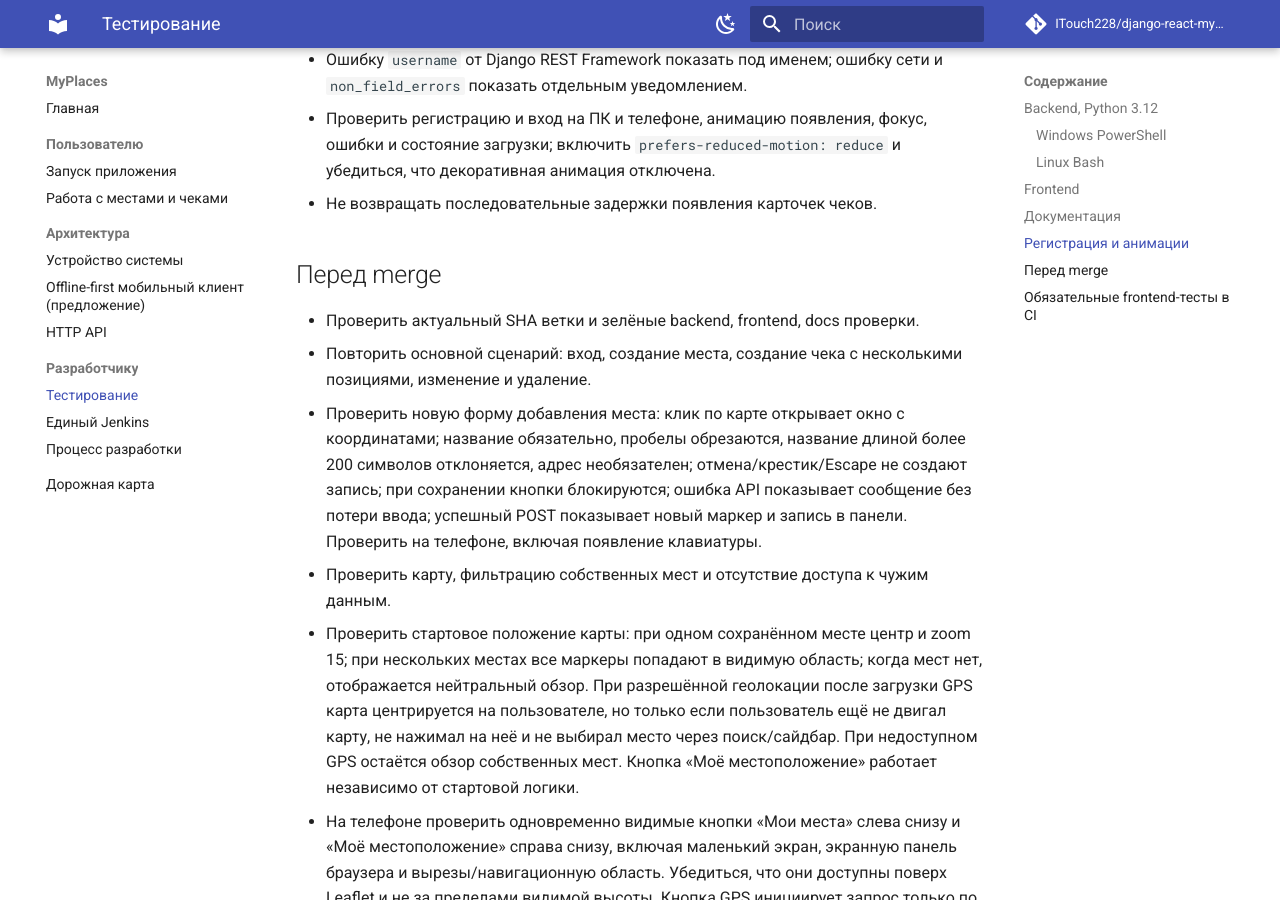
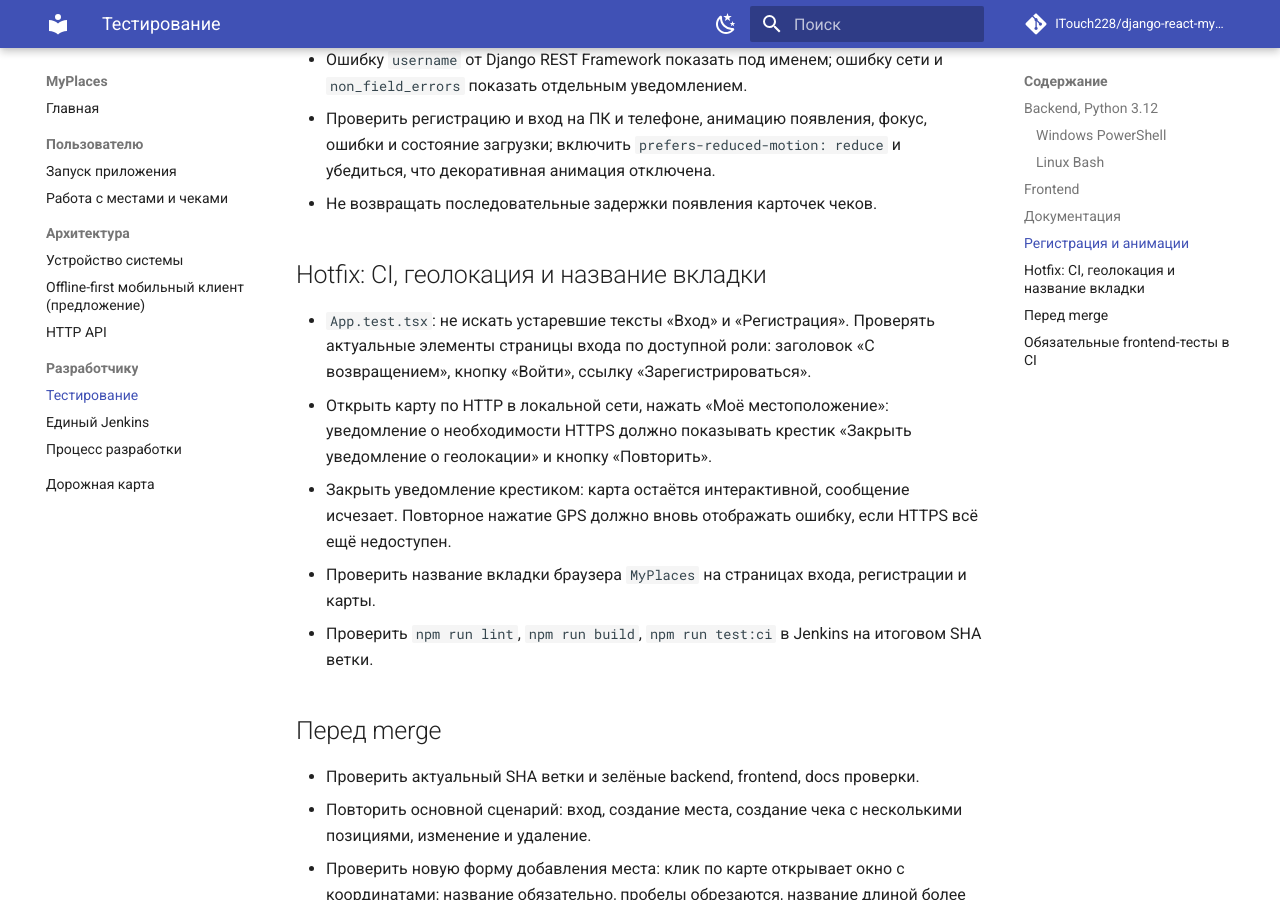
Before and after one commit to ITouch228/django-react-myplaces, an MkDocs documentation site: the page built from docs/testing.md, in a window 1280 px wide and 900 px high, scrolled down 1740 px. Built offline with MkDocs 1.6.1 and Material for MkDocs 9.7.7, drawn with Linux system fonts in a browser that asks for light colours; comment, search, counter and statistics services are not loaded.

Commit message:
docs: document CI login regression, dismissible GPS warning and site branding

```diff
--- a/docs/testing.md
+++ b/docs/testing.md
@@ -66,6 +66,14 @@ python -m mkdocs build --strict
 - Проверить регистрацию и вход на ПК и телефоне, анимацию появления, фокус, ошибки и состояние загрузки; включить `prefers-reduced-motion: reduce` и убедиться, что декоративная анимация отключена.
 - Не возвращать последовательные задержки появления карточек чеков.
 
+## Hotfix: CI, геолокация и название вкладки
+
+- `App.test.tsx`: не искать устаревшие тексты «Вход» и «Регистрация». Проверять актуальные элементы страницы входа по доступной роли: заголовок «С возвращением», кнопку «Войти», ссылку «Зарегистрироваться».
+- Открыть карту по HTTP в локальной сети, нажать «Моё местоположение»: уведомление о необходимости HTTPS должно показывать крестик «Закрыть уведомление о геолокации» и кнопку «Повторить».
+- Закрыть уведомление крестиком: карта остаётся интерактивной, сообщение исчезает. Повторное нажатие GPS должно вновь отображать ошибку, если HTTPS всё ещё недоступен.
+- Проверить название вкладки браузера `MyPlaces` на страницах входа, регистрации и карты.
+- Проверить `npm run lint`, `npm run build`, `npm run test:ci` в Jenkins на итоговом SHA ветки.
+
 ## Перед merge
 
 - Проверить актуальный SHA ветки и зелёные backend, frontend, docs проверки.
```
